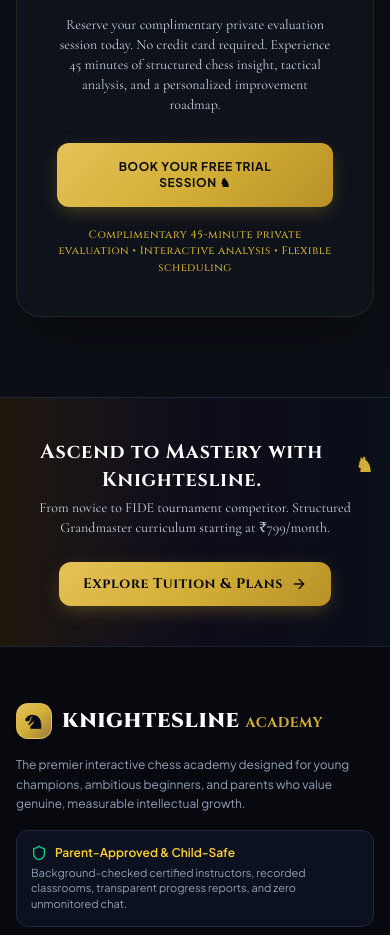
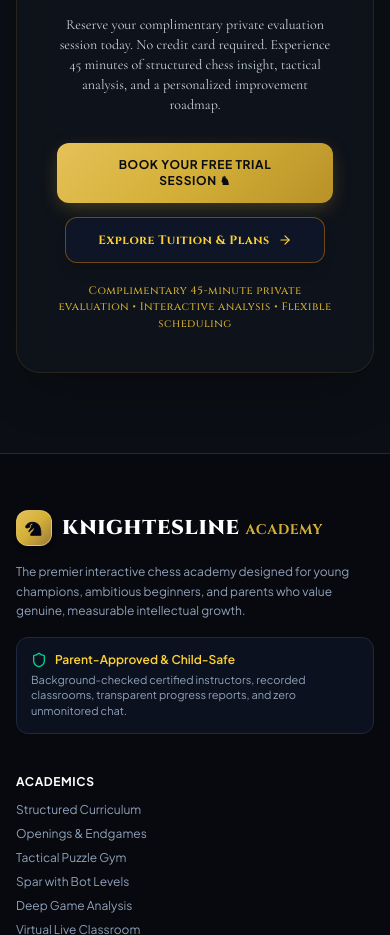
Before and after one commit to Guneev15/KnightesLine, a React (Vite) app: page / in a window 390 px wide. Shown: the part 6400-7335 px from the top of the page. Built offline with nearby package versions, Linux system fonts and the light colour scheme; no server answers.

Commit message:
feat: unify CTA into single conversion card and remove redundant pre-footer banner

```diff
--- a/src/components/common/Footer.tsx
+++ b/src/components/common/Footer.tsx
@@ -27,33 +27,6 @@
 
   return (
     <footer className="border-t border-slate-800 bg-[#07090e] text-slate-400 text-sm">
-      {/* Pre-footer Callout Banner - Transformed to Explore Tuition & Curriculum */}
-      <div className="border-b border-slate-800/80 bg-gradient-to-r from-amber-500/10 via-purple-500/5 to-slate-900/40">
-        <div className="max-w-7xl mx-auto px-4 sm:px-6 lg:px-8 py-10 flex flex-col md:flex-row items-center justify-between gap-6">
-          <div className="space-y-1 text-center md:text-left">
-            <h3 className="text-xl sm:text-2xl font-serif-classic font-bold text-white flex items-center justify-center md:justify-start gap-2">
-              <span>Ascend to Mastery with Knightesline.</span>
-              <span className="text-[#d4af37]">♞</span>
-            </h3>
-            <p className="text-slate-300 text-sm font-serif-garamond text-base">
-              {isPricing
-                ? 'Master openings, endgame techniques, and deep tactical vision with our titled Grandmaster faculty.'
-                : 'From novice to FIDE tournament competitor. Structured Grandmaster curriculum starting at ₹799/month.'}
-            </p>
-          </div>
-          <button
-            onClick={() => {
-              audioService.playMove();
-              onNavigate(isPricing ? 'courses' : 'pricing');
-            }}
-            className="px-6 py-3 rounded-xl font-serif-classic font-bold btn-classic-gold text-slate-950 text-sm flex items-center gap-2 shadow-lg shadow-amber-500/20 hover:shadow-amber-500/30 transition-all cursor-pointer"
-          >
-            <span>{isPricing ? 'Browse Full Curriculum' : 'Explore Tuition & Plans'}</span>
-            <ArrowRight className="w-4 h-4" />
-          </button>
-        </div>
-      </div>
-
       <div className="max-w-7xl mx-auto px-4 sm:px-6 lg:px-8 py-14">
         <div className="grid grid-cols-1 md:grid-cols-2 lg:grid-cols-5 gap-10">
 
--- a/src/pages/HomePage.tsx
+++ b/src/pages/HomePage.tsx
@@ -22,6 +22,7 @@
 } from 'lucide-react';
 import { ChessBoard } from '../components/chess/ChessBoard';
 import { shatranjStore } from '../services/store';
+import { audioService } from '../services/audioService';
 
 const PLATFORM_CAPABILITIES = [
   {
@@ -533,12 +534,25 @@
           <p className="text-slate-300 text-sm max-w-lg mx-auto font-serif-garamond text-base">
             Reserve your complimentary private evaluation session today. No credit card required. Experience 45 minutes of structured chess insight, tactical analysis, and a personalized improvement roadmap.
           </p>
-          <div className="pt-2">
+          <div className="pt-2 flex flex-col sm:flex-row items-center justify-center gap-3.5">
             <button
-              onClick={onOpenTrialModal}
-              className="btn-classic-gold px-10 py-4 rounded-xl font-bold text-xs uppercase tracking-wider shadow-2xl inline-flex items-center gap-2"
+              onClick={() => {
+                audioService.playMove();
+                onOpenTrialModal();
+              }}
+              className="btn-classic-gold px-8 py-3.5 rounded-xl font-bold text-xs uppercase tracking-wider shadow-2xl inline-flex items-center gap-2 cursor-pointer transition-all"
             >
               <span>Book Your Free Trial Session ♞</span>
+            </button>
+            <button
+              onClick={() => {
+                audioService.playMove();
+                onNavigate('pricing');
+              }}
+              className="px-8 py-3.5 rounded-xl font-serif-classic font-bold text-xs text-amber-300 hover:text-white border border-amber-500/40 hover:border-amber-400 bg-slate-900/80 hover:bg-slate-800 transition-all inline-flex items-center gap-2 cursor-pointer shadow-lg"
+            >
+              <span>Explore Tuition & Plans</span>
+              <ArrowRight className="w-3.5 h-3.5" />
             </button>
           </div>
           <div className="text-[11px] text-amber-300/80 font-serif-classic tracking-wider">
```
